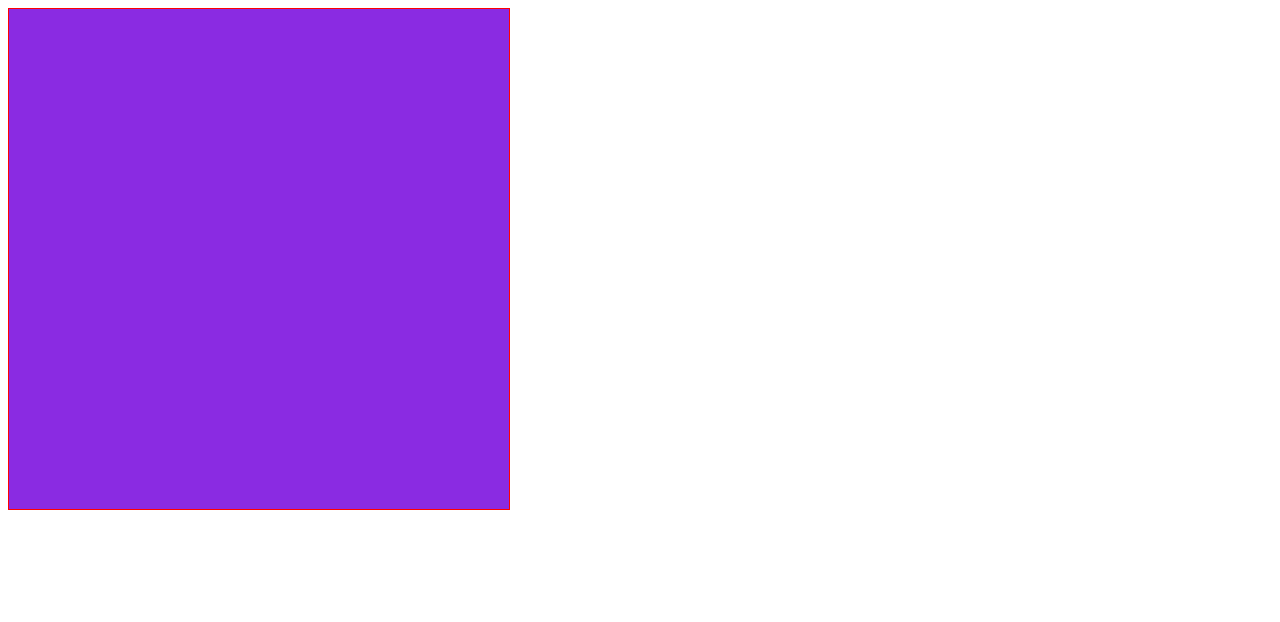
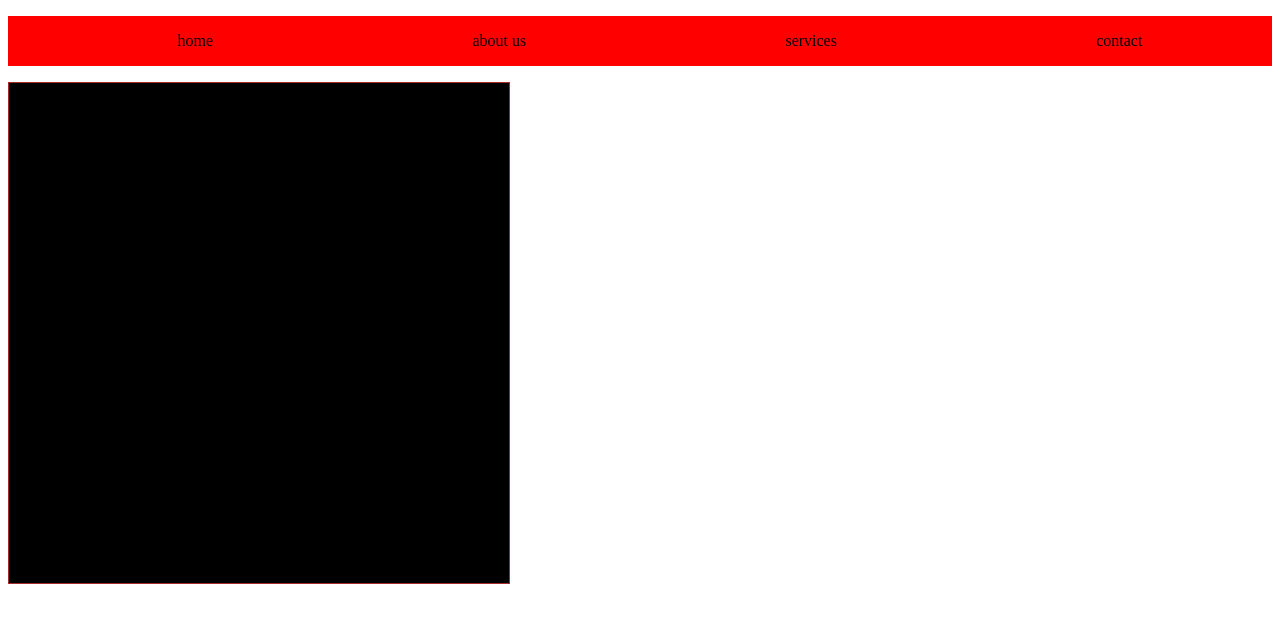
Before and after one commit to MiguelAngelPZ/sesion7, a plain HTML site: page index.html in a window 1280 px wide. Drawn offline with Linux system fonts and the light colour scheme.

Commit message:
uso de nesting

```diff
--- a/index.html
+++ b/index.html
@@ -7,6 +7,17 @@
     <link rel="stylesheet" href="main.css">
 </head>
 <body>
-    <section class="container"></section>
+    <main>
+        <nav>
+            <ul>
+                <li>home</li>
+                <li>about us</li>
+                <li>services</li>
+                <li>contact</li>
+            </ul>
+        </nav>
+        <section class="container"></section>
+    </main>
+
 </body>
 </html>
--- a/main.scss
+++ b/main.scss
@@ -1,6 +1,9 @@
+@import 'variables';
+@import 'navbar';
+
 .container{
     width: 500px;
     height: 500px;
-    border: 1px solid red;
-    background-color: blueviolet;
+    border: 1px solid $color-secundario;
+    background-color: $color-fondo;
 }
--- /dev/null
+++ b/navbar.scss
@@ -0,0 +1,20 @@
+//nesting
+nav {
+    width: 100%;
+    background-color: $color-primario;
+    ul{
+        display: flex;
+        list-style: none;
+        justify-content: space-around;
+
+        li{
+            padding: 16px 0;
+
+            &:hover{
+                background-color: black;
+                color: $color-li-hover;
+                cursor: pointer;
+            }
+        }
+    }
+}
--- /dev/null
+++ b/variables.scss
@@ -0,0 +1,4 @@
+$color-fondo: black;
+$color-primario: red;
+$color-secundario: brown;
+$color-li-hover: white;
```
Also changed, not shown: main.css, 1 other file.
